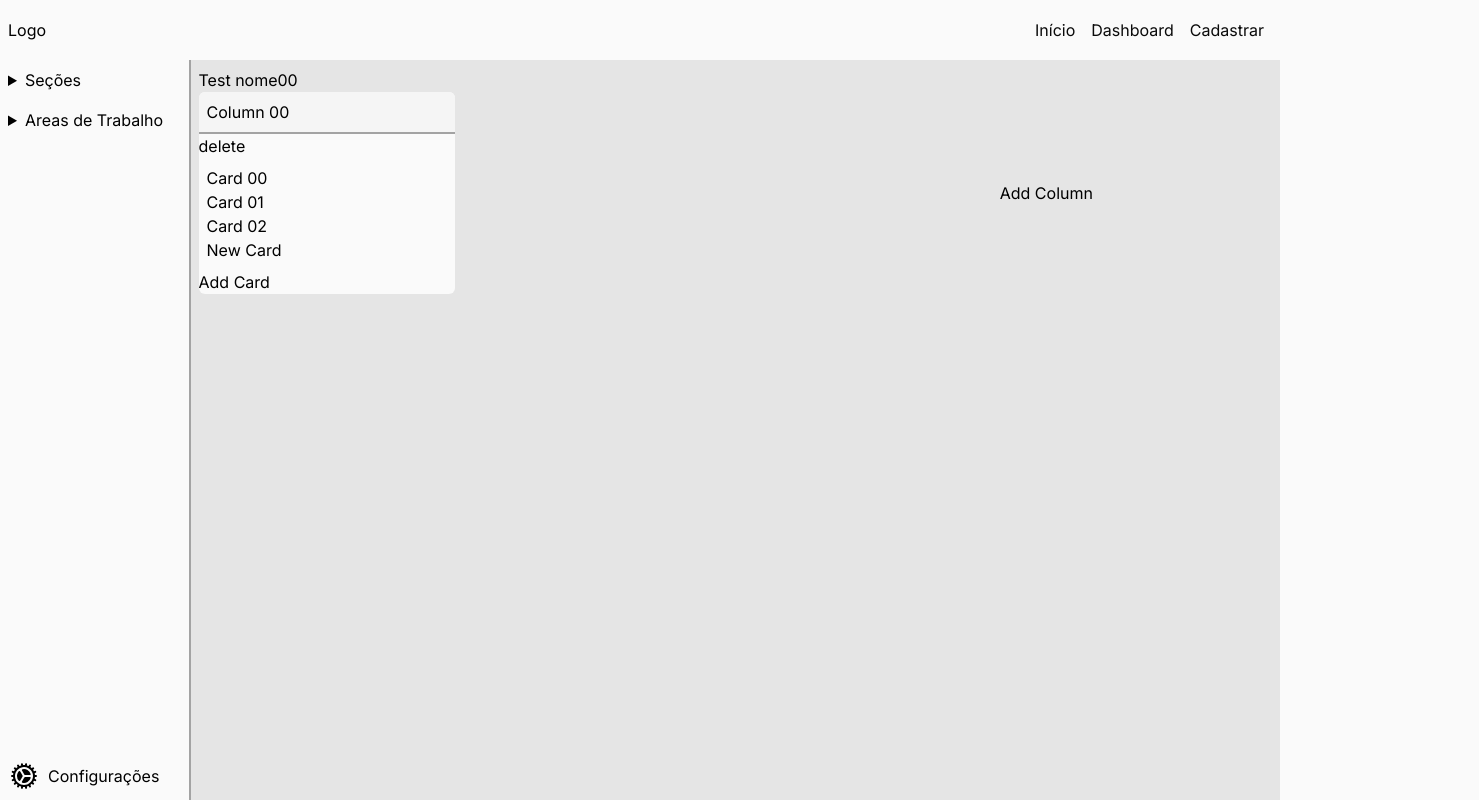
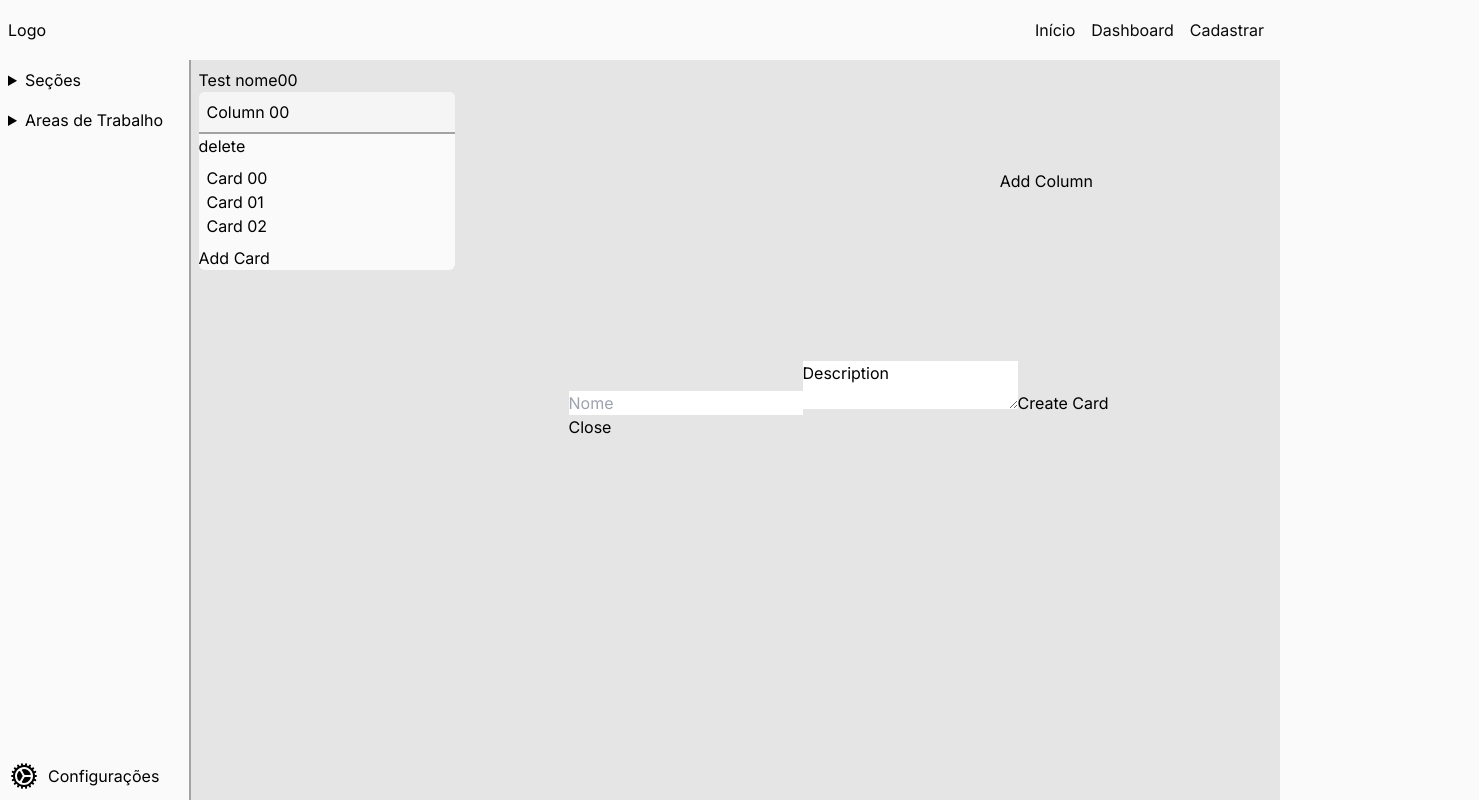
Before and after one commit to PragmaDevelopers/SistemasRC, a Next.js app in the folder SistemaBase/front-end/: page /dashboard/board/nome00 in a window 1280 px wide. Both pictures are taken after a click on the button "Add Card". Shown: the whole page, 1479 px wide, since content can reach past the window. Built offline with nearby package versions, Linux system fonts and the light colour scheme.

Commit message:
made some changes

```diff
--- a/SistemaBase/front-end/src/app/dashboard/board/[id]/page.tsx
+++ b/SistemaBase/front-end/src/app/dashboard/board/[id]/page.tsx
@@ -183,7 +183,7 @@ function ColumnContainer(props: ColumnContainerProps) {
     }
 
     const handleCreateCard = () => {
-        createCard(column.id);
+        createCard(column.id,);
     }
 
     return (
@@ -228,41 +228,14 @@ export default function Page({ params }: { params: { id: string } }) {
     const [kanbanData, setKanbanData] = useState<any>(data);
     const [activeColumn, setActiveColumn] = useState<Column | null>(null);
     const columnsId = useMemo(() => kanbanData.columns.map((col: Column) => col.id), [kanbanData]);
+    const [showCreateCardForm, setShowCreateCardForm] = useState<boolean>(false);
+    const [tempColumnID, setTempColumnID] = useState<string>("");
     const sensors = useSensors(useSensor(PointerSensor, {
         activationConstraint: {
             distance: 2,  // 2px
         }
     }));
 
-    const createCard = (columnID: string) => {
-        setKanbanData((prevData: KanbanData) => {
-            const newCard: Card = {
-                id: generateRandomString(),
-                title: "New Card",
-                columnID: columnID,
-                description: "Insert Description",
-                checklists: [],
-            }
-
-            const targetColumn = prevData.columns.find((column) => column.id === columnID);
-            if (!targetColumn) {
-                return prevData;
-            }
-
-            const updatedColumn = {
-                ...targetColumn,
-                cardsList: [...targetColumn.cardsList, newCard],
-            };
-            const updatedColumns = prevData.columns.map((column) =>
-                column.id === columnID ? updatedColumn : column
-            );
-
-            return {
-                ...prevData,
-                columns: updatedColumns,
-            };
-        });
-    };
 
     const createNewColumn = () => {
         const newColumn = {
@@ -335,10 +308,60 @@ export default function Page({ params }: { params: { id: string } }) {
                 columns: newColumns,
             }
         })
-    }
+    };
+
+    const createCard = (columnID: string) => {
+        setTempColumnID(columnID);
+        setShowCreateCardForm(true);
+    };
+
+    const createCardForm = (event: any) => {
+        event.preventDefault();
+        const cardTitle: string = event.target.title;
+        const cardDescription: string = event.target.description;
+        setKanbanData((prevData: KanbanData) => {
+            const newCard: Card = {
+                id: generateRandomString(),
+                title: cardTitle,
+                columnID: tempColumnID,
+                description: cardDescription,
+                checklists: [],
+            }
+
+            const targetColumn = prevData.columns.find((column) => column.id === tempColumnID);
+            if (!targetColumn) {
+                return prevData;
+            }
+
+            const updatedColumn = {
+                ...targetColumn,
+                cardsList: [...targetColumn.cardsList, newCard],
+            };
+            const updatedColumns = prevData.columns.map((column) =>
+                column.id === tempColumnID ? updatedColumn : column
+            );
+
+            return {
+                ...prevData,
+                columns: updatedColumns,
+            };
+        });
+        setTempColumnID("");
+        setShowCreateCardForm(false);
+    };
 
     return (
         <main className="w-full h-full">
+            <div className={(showCreateCardForm ? 'flex ' : 'hidden ') + 'absolute top-0 w-screen h-screen z-20 justify-center items-center'}>
+                <div>
+                    <form onSubmit={createCardForm}>
+                        <input type='text' name='title' placeholder='Nome' />
+                        <textarea name='description'>Description</textarea>
+                        <button type='submit'>Create Card</button>
+                    </form>
+                    <button onClick={() => setShowCreateCardForm(false)}>Close</button>
+                </div>
+            </div>
             <div className="">
                 <h1>Test {params.id}</h1>
             </div>
```
